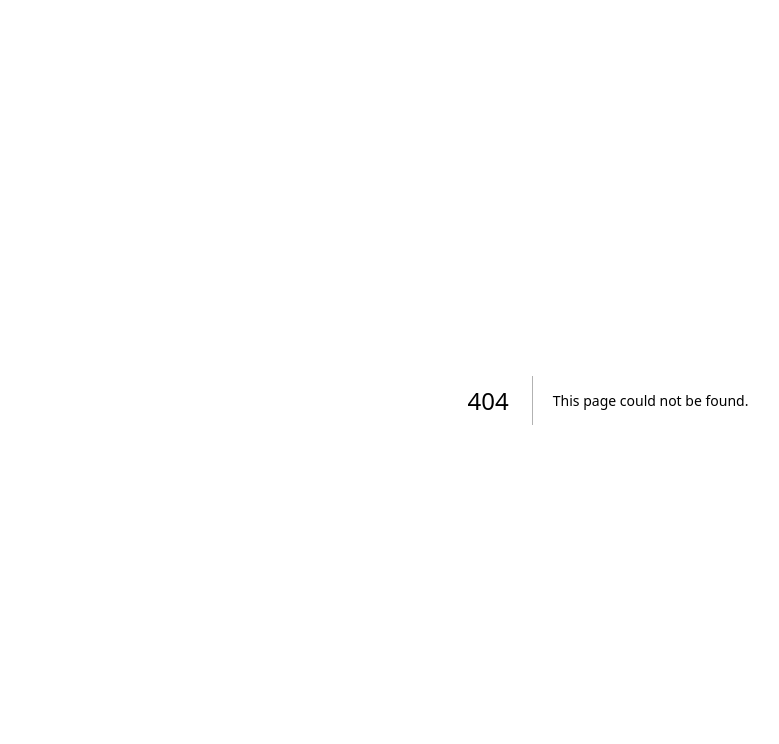
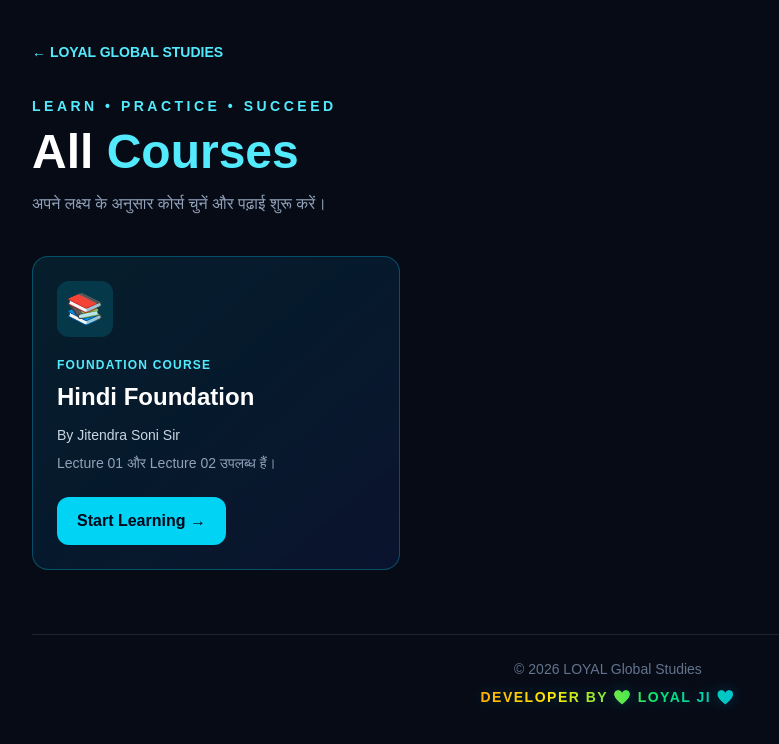
Before and after one commit to iamenough954/loyal-global-studies, a Next.js app: page /courses in a window 1280 px wide. Before the commit this address had no page. Shown: the top 744 px of the page, without its empty margins (32-811 px from the left). Built offline with nearby package versions, Linux system fonts and the light colour scheme.

Commit message:
Add Hindi Foundation to All Courses

```diff
--- /dev/null
+++ b/app/courses/page.tsx
@@ -0,0 +1,61 @@
+export default function CoursesPage() {
+  return (
+    <main className="min-h-screen bg-[#070b16] px-5 py-10 text-white sm:px-8">
+      <div className="mx-auto max-w-6xl">
+        <a href="/" className="text-sm font-bold text-cyan-300">
+          ← LOYAL GLOBAL STUDIES
+        </a>
+
+        <p className="mt-8 text-sm font-bold uppercase tracking-[0.25em] text-cyan-300">
+          Learn • Practice • Succeed
+        </p>
+
+        <h1 className="mt-3 text-4xl font-black sm:text-5xl">
+          All <span className="text-cyan-300">Courses</span>
+        </h1>
+
+        <p className="mt-4 text-slate-400">
+          अपने लक्ष्य के अनुसार कोर्स चुनें और पढ़ाई शुरू करें।
+        </p>
+
+        <div className="mt-10 grid gap-6 sm:grid-cols-2 lg:grid-cols-3">
+          <a
+            href="/hindi-foundation"
+            className="group rounded-2xl border border-cyan-400/30 bg-gradient-to-br from-cyan-400/10 to-blue-900/20 p-6 transition hover:-translate-y-1 hover:border-cyan-300"
+          >
+            <div className="flex h-14 w-14 items-center justify-center rounded-xl bg-cyan-400/15 text-3xl">
+              📚
+            </div>
+
+            <p className="mt-5 text-xs font-bold tracking-widest text-cyan-300">
+              FOUNDATION COURSE
+            </p>
+
+            <h2 className="mt-2 text-2xl font-black">
+              Hindi Foundation
+            </h2>
+
+            <p className="mt-3 text-sm text-slate-300">
+              By Jitendra Soni Sir
+            </p>
+
+            <p className="mt-2 text-sm text-slate-400">
+              Lecture 01 और Lecture 02 उपलब्ध हैं।
+            </p>
+
+            <div className="mt-6 inline-flex rounded-xl bg-cyan-400 px-5 py-3 font-bold text-slate-950 group-hover:bg-cyan-300">
+              Start Learning →
+            </div>
+          </a>
+        </div>
+
+        <footer className="mt-16 border-t border-white/10 pt-6 text-center text-sm text-slate-500">
+          © 2026 LOYAL Global Studies
+          <p className="mt-2 font-bold">
+            <span className="loyal-rainbow">DEVELOPER BY ❤️ LOYAL JI ❤️</span>
+          </p>
+        </footer>
+      </div>
+    </main>
+  );
+}
```
